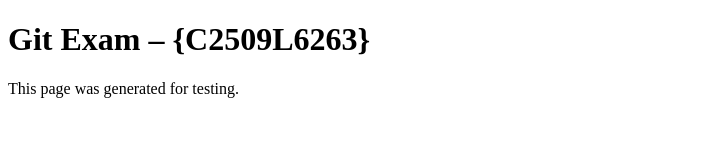
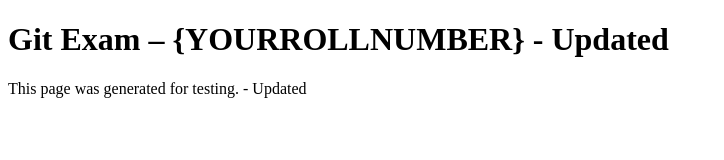
Before and after one commit to vietnd09082003/Git-examm-C2509L6263, a plain HTML site: page index.html in a window 1280 px wide. Shown: the whole page, without its empty margins (0-724 px from the left). Drawn offline with Linux system fonts and the light colour scheme.

Commit message:
fix: update index.html

```diff
--- a/index.html
+++ b/index.html
@@ -3,12 +3,12 @@
 <head>
 <meta charset="utf-8" />
 <meta name="viewport" content="width=device-width, initial-scale=1" />
-<title>Git Exam – {C2509L6263}</title>
+<title>Git Exam – {YOURROLLNUMBER}</title>
 </head>
 <body>
 <main>
-<h1>Git Exam – {C2509L6263}</h1>
-<p>This page was generated for testing.</p>
+<h1>Git Exam – {YOURROLLNUMBER} - Updated</h1>
+<p>This page was generated for testing. - Updated</p>
 </main>
 </body>
 </html>
```
